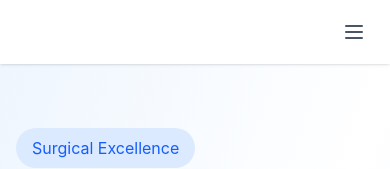
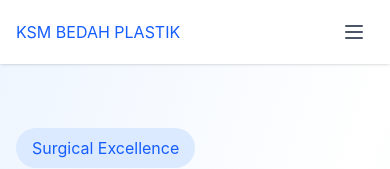
Before and after one commit to mhilmanrz/ksmbedah, a React (Vite) app: page / in a window 390 px wide. Shown: the top 169 px of the page. Built offline with nearby package versions, Linux system fonts and the light colour scheme.

Commit message:
update header

```diff
--- a/src/components/Navigation.tsx
+++ b/src/components/Navigation.tsx
@@ -34,10 +34,14 @@ export function Navigation({ currentPage, onNavigate }: NavigationProps) {
             onClick={() => handleNavigate('home')}
             className="flex items-center gap-3 group"
           >
-            <div className="hidden sm:block">
-              <div className="text-blue-600">KSM BEDAH PLASTIK</div>
-              <div className="text-xs text-gray-500">Department of Plastic Surgery</div>
+          <div>
+            <div className="text-blue-600 text-sm sm:text-base">
+              KSM BEDAH PLASTIK
             </div>
+            <div className="hidden sm:block text-xs text-gray-500">
+              Department of Plastic Surgery
+            </div>
+          </div>
           </button>
 
           {/* Desktop Navigation */}
```
